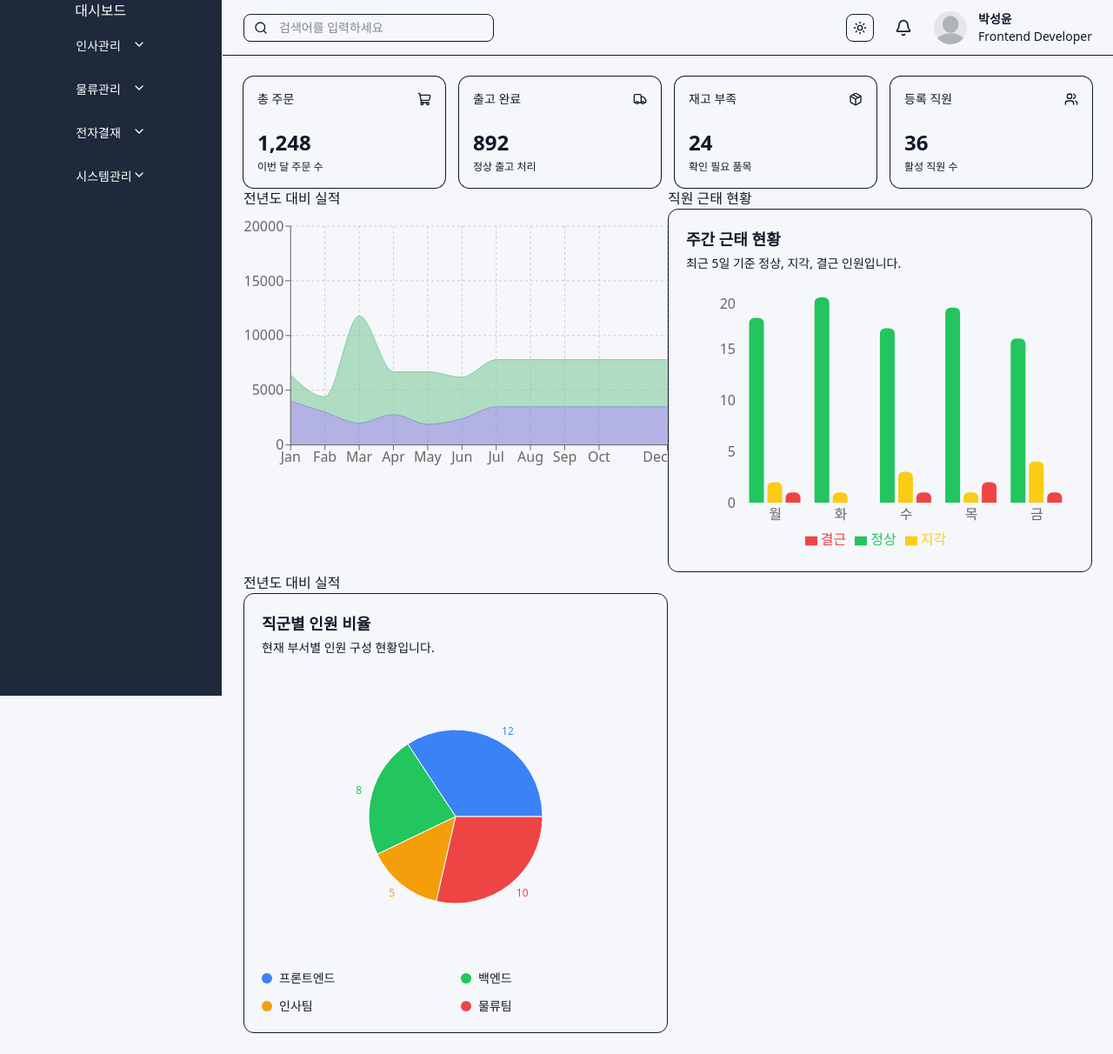
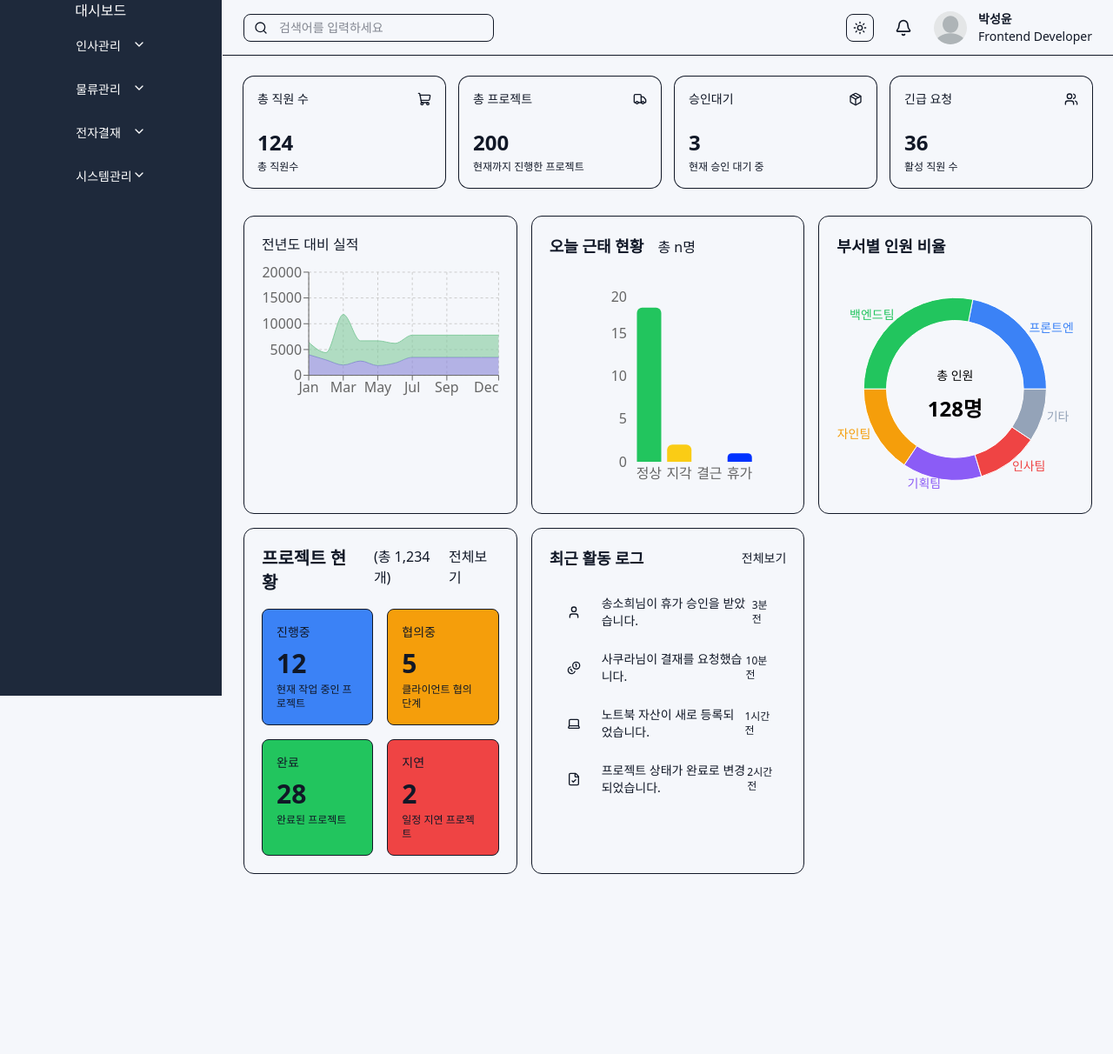
Before and after one commit to psy0821-k/erp-system, a Next.js app: page / in a window 1280 px wide. Shown: the whole page at 87% size. After the commit the page ends 1029 px from the top, so only its background shows below. Built offline with nearby package versions, Linux system fonts and the light colour scheme; some icons are missing.

Commit message:
fix: 디자인 통일성 있게 작성 및 부서별인원 비율 구조 변경

```diff
--- a/src/app/(dashboard)/page.tsx
+++ b/src/app/(dashboard)/page.tsx
@@ -5,28 +5,30 @@ import { Fragment } from 'react/jsx-runtime';
 import SalesChart from '@/components/dashboard/sales-chart';
 import AttendanceChart from '@/components/dashboard/attendance-chart';
 import PartChart from '@/components/dashboard/part-chart';
+import ProjectChart from '@/components/dashboard/project-chart';
+import RecentLog from '@/components/dashboard/recent-log';
 
 const stats = [
   {
-    title: '총 주문',
-    value: '1,248',
-    description: '이번 달 주문 수',
+    title: '총 직원 수',
+    value: '124',
+    description: '총 직원수',
     icon: ShoppingCart,
   },
   {
-    title: '출고 완료',
-    value: '892',
-    description: '정상 출고 처리',
+    title: '총 프로젝트',
+    value: '200',
+    description: '현재까지 진행한 프로젝트',
     icon: Truck,
   },
   {
-    title: '재고 부족',
-    value: '24',
-    description: '확인 필요 품목',
+    title: '승인대기',
+    value: '3',
+    description: '현재 승인 대기 중',
     icon: Package,
   },
   {
-    title: '등록 직원',
+    title: '긴급 요청',
     value: '36',
     description: '활성 직원 수',
     icon: Users,
@@ -41,20 +43,13 @@ export default function DashboardPage() {
           <DashboardCard key={stat.title} title={stat.title} value={stat.value} description={stat.description} icon={stat.icon} />
         ))}
       </section>
-      <section className="grid xl:grid-cols-2 sm:grid-cols-1">
+      <section className="grid xl:grid-cols-3 sm:grid-cols-1 mt-8 gap-4">
         <h2 className="sr-only">대시보드 요약 정보</h2>
-        <article>
-          <h3>전년도 대비 실적</h3>
-          <SalesChart />
-        </article>
-        <article>
-          <h3>직원 근태 현황</h3>
-          <AttendanceChart />
-        </article>
-        <article>
-          <h3>전년도 대비 실적</h3>
-          <PartChart />
-        </article>
+        <SalesChart />
+        <AttendanceChart />
+        <PartChart />
+        <ProjectChart />
+        <RecentLog />
       </section>
     </Fragment>
   );
--- a/src/components/dashboard/attendance-chart.tsx
+++ b/src/components/dashboard/attendance-chart.tsx
@@ -1,32 +1,47 @@
 'use client';
 
-import { Bar, BarChart, ResponsiveContainer, XAxis, YAxis, Tooltip, Legend } from 'recharts';
+import { Bar, BarChart, ResponsiveContainer, XAxis, YAxis, Tooltip } from 'recharts';
 
-const weeklyAttendanceData = [
-  { day: '월', normal: 18, late: 2, absence: 1 },
-  { day: '화', normal: 20, late: 1, absence: 0 },
-  { day: '수', normal: 17, late: 3, absence: 1 },
-  { day: '목', normal: 19, late: 1, absence: 2 },
-  { day: '금', normal: 16, late: 4, absence: 1 },
+const todayAttendanceData = [
+  {
+    status: '정상',
+    count: 18,
+    fill: '#22c55e',
+  },
+  {
+    status: '지각',
+    count: 2,
+    fill: '#facc15',
+  },
+  {
+    status: '결근',
+    count: 0,
+    fill: '#ef4444',
+  },
+  {
+    status: '휴가',
+    count: 1,
+    fill: '#0032ff',
+  },
 ];
 
 export default function AttendanceCharts() {
   return (
     <article className="rounded-xl border bg-background p-5">
-      <h2 className="text-lg font-semibold">주간 근태 현황</h2>
-      <p className="mt-1 text-sm text-muted-foreground">최근 5일 기준 정상, 지각, 결근 인원입니다.</p>
+      <div className="flex items-baseline gap-4">
+        <h2 className="text-lg font-semibold">오늘 근태 현황</h2>
+        <span>총 {'n'}명</span>
+      </div>
+      <div className="p-8 h-full w-full">
+        <ResponsiveContainer width="100%" height="100%">
+          <BarChart data={todayAttendanceData}>
+            <XAxis dataKey="status" tickLine={false} axisLine={false} />
 
-      <div className="mt-6 h-75 w-full">
-        <ResponsiveContainer width="100%" height="100%">
-          <BarChart data={weeklyAttendanceData}>
-            <XAxis dataKey="day" tickLine={false} axisLine={false} />
             <YAxis allowDecimals={false} tickLine={false} axisLine={false} />
+
             <Tooltip />
-            <Legend />
 
-            <Bar dataKey="normal" name="정상" fill="#22c55e" radius={[6, 6, 0, 0]} />
-            <Bar dataKey="late" name="지각" fill="#facc15" radius={[6, 6, 0, 0]} />
-            <Bar dataKey="absence" name="결근" fill="#ef4444" radius={[6, 6, 0, 0]} />
+            <Bar dataKey="count" radius={[6, 6, 0, 0]} />
           </BarChart>
         </ResponsiveContainer>
       </div>
--- a/src/components/dashboard/part-chart.tsx
+++ b/src/components/dashboard/part-chart.tsx
@@ -1,77 +1,56 @@
 'use client';
 
-import { Pie, PieChart, Sector, Tooltip, Label, LabelList, ResponsiveContainer } from 'recharts';
+import { Pie, PieChart, Tooltip, Label, LabelList } from 'recharts';
+import { RechartsDevtools } from '@recharts/devtools';
 
-import type { PieSectorDataItem, PieSectorShapeProps, LabelProps } from 'recharts';
-
-const data = [
-  {
-    name: '프론트엔드',
-    value: 12,
-  },
-  {
-    name: '백엔드',
-    value: 8,
-  },
-  {
-    name: '인사팀',
-    value: 5,
-  },
-  {
-    name: '물류팀',
-    value: 10,
-  },
+const departmentData = [
+  { name: '프론트엔드팀', value: 28, fill: '#3b82f6' },
+  { name: '백엔드팀', value: 36, fill: '#22c55e' },
+  { name: '디자인팀', value: 20, fill: '#f59e0b' },
+  { name: '기획팀', value: 18, fill: '#8b5cf6' },
+  { name: '인사팀', value: 14, fill: '#ef4444' },
+  { name: '기타', value: 12, fill: '#94a3b8' },
 ];
 
-const colors = ['#3b82f6', '#22c55e', '#f59e0b', '#ef4444'];
+export default function DepartmentPieChart() {
+  const total = departmentData.reduce((sum, item) => sum + item.value, 0);
 
-const CustomPieSector = (
-  props: PieSectorShapeProps & {
-    payload?: PieSectorDataItem;
-  }
-) => {
-  return <Sector {...props} fill={colors[(props.index ?? 0) % colors.length]} />;
-};
-
-const CustomLabel = (props: LabelProps) => {
-  return <Label {...props} fill={colors[(props.index ?? 0) % colors.length]} position="outside" offset={12} fontSize={12} />;
-};
-
-export default function PartChart({ isAnimationActive = true }: { isAnimationActive?: boolean }) {
   return (
     <article className="rounded-xl border bg-background p-5">
-      <div>
-        <h2 className="text-lg font-semibold">직군별 인원 비율</h2>
+      <h2 className="text-lg font-semibold">부서별 인원 비율</h2>
+      <PieChart
+        style={{
+          width: '100%',
+          height: '100%',
+          maxWidth: '500px',
+          maxHeight: '80vh',
+          aspectRatio: 1,
+          margin: 'auto',
+        }}
+        responsive
+      >
+        <Pie data={departmentData} dataKey="value" nameKey="name" cx="50%" cy="50%" innerRadius="60%" outerRadius="80%" isAnimationActive={false}>
+          <LabelList dataKey="name" position="outside" className="fill-foreground text-sm" />
 
-        <p className="mt-1 text-sm text-muted-foreground">현재 부서별 인원 구성 현황입니다.</p>
-      </div>
+          <Label
+            position="center"
+            content={() => (
+              <text x="50%" y="50%" textAnchor="middle" dominantBaseline="middle" className="fill-foreground">
+                <tspan x="50%" dy="-1em" className="text-sm">
+                  총 인원
+                </tspan>
+                <tspan x="50%" dy="1.6em" className="text-2xl font-bold">
+                  {total}명
+                </tspan>
+              </text>
+            )}
+          />
+        </Pie>
 
-      <div className="mt-6 h-80 w-full" role="img">
-        <ResponsiveContainer width="100%" height="100%">
-          <PieChart>
-            <Pie data={data} dataKey="value" nameKey="name" outerRadius={100} isAnimationActive={isAnimationActive} shape={CustomPieSector}>
-              <LabelList content={CustomLabel} />
-            </Pie>
+        <Tooltip />
 
-            <Tooltip />
-          </PieChart>
-        </ResponsiveContainer>
-      </div>
-
-      <ul className="mt-4 grid grid-cols-2 gap-3">
-        {data.map((item, index) => (
-          <li key={item.name} className="flex items-center gap-2">
-            <span
-              className="h-3 w-3 rounded-full"
-              style={{
-                backgroundColor: colors[index % colors.length],
-              }}
-            />
-
-            <span className="text-sm">{item.name}</span>
-          </li>
-        ))}
-      </ul>
+        <RechartsDevtools />
+      </PieChart>
     </article>
   );
 }
--- a/src/components/dashboard/sales-chart.tsx
+++ b/src/components/dashboard/sales-chart.tsx
@@ -70,6 +70,8 @@ const data = [
 // #endregion
 const StackedAreaChart = () => {
   return (
+    <article className="rounded-xl border bg-background p-5">
+      <h2>전년도 대비 실적</h2>
       <AreaChart
         style={{ width: '100%', maxWidth: '700px', maxHeight: '70vh', aspectRatio: 1.618 }}
         responsive
@@ -89,6 +91,7 @@ const StackedAreaChart = () => {
         <Area type="monotone" dataKey="pv" stackId="1" stroke="#82ca9d" fill="#82ca9d" />
         <RechartsDevtools />
       </AreaChart>
+    </article>
   );
 };
 
```
Lines whose indentation alone changed are shown as unchanged.
